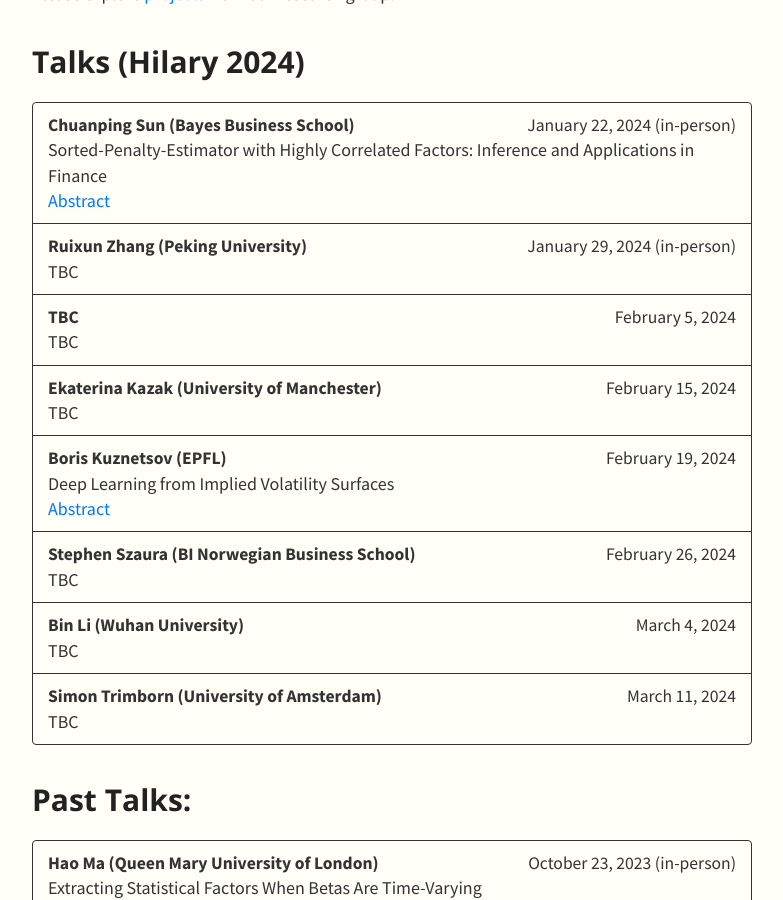
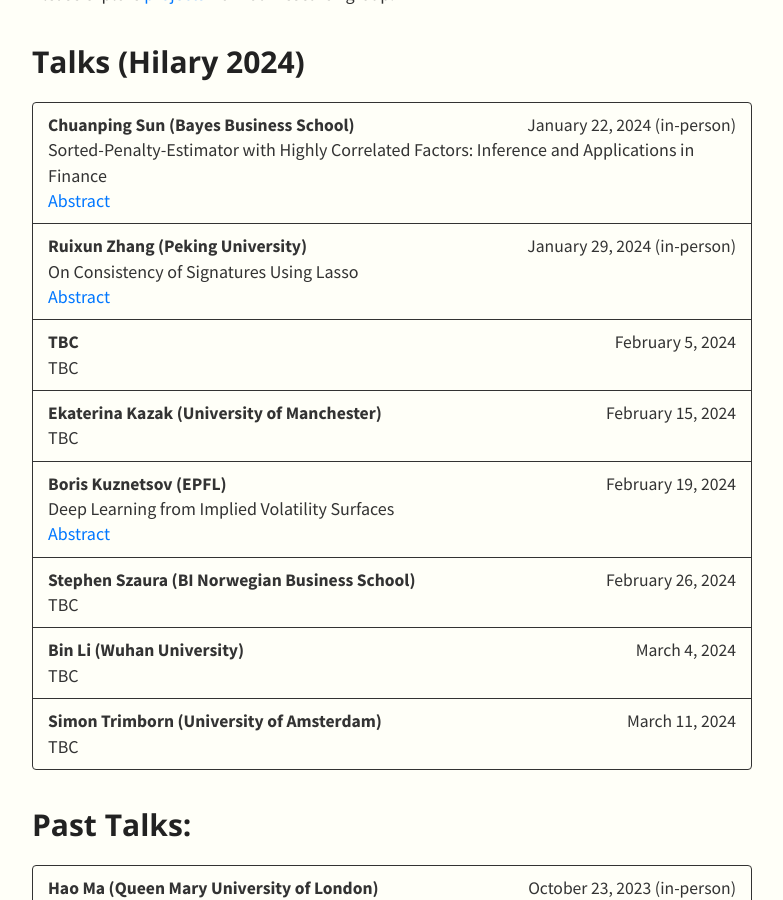
Before and after one commit to SML-Fin/SML-Fin.github.io, a Jekyll site: the page built from index.md, in a window 1280 px wide and 900 px high, scrolled down 488 px. Shown: the whole window, without its empty margins (248-1031 px from the left). Built offline with Jekyll 4.4.1, drawn with Linux system fonts in a browser that asks for light colours; nearby versions of some CDN libraries; our own code applies the rules of GitHub Pages for plain Markdown files.

Commit message:
Update talks.yml

```diff
--- a/_data/talks.yml
+++ b/_data/talks.yml
@@ -6,7 +6,8 @@
       abstract: The LASSO-type shrinkage method have become increasingly popular in the big data era. However, variable correlations can significantly compromise the stability and validity of such estimators. This paper advances the development of a correlation-robust LASSO-type estimator, the ordered-weighted-LASSO (OWL) estimator (Figueiredo and Nowak, 2016). We develop the (non)asymptotic properties of the OWL estimator, considering less restrictive conditions, including the alpha-mixing condition and accommodating heavier tails than the standard i.i.d. sub-Gaussian setting. Furthermore, we propose a de-biased version of this estimator and establish its asymptotic normality. Through simulated data, we demonstrate that the de-biased OWL estimator significantly reduces estimation errors. Empirically, we apply it to identify crucial factors from the factor zoo, revealing that, despite high correlation with numerous other factors, the market factor is the most influential in driving cross-sectional asset returns. Our findings also highlight the significant impact of liquidity, profitability and momentum-related factors on these returns.
     - speaker: Ruixun Zhang (Peking University)
       date: January 29, 2024 (in-person)
-      title: TBC
+      title: On Consistency of Signatures Using Lasso
+      abstract: Signature transforms are iterated path integrals of continuous and discrete-time time series data, and their universal nonlinearity linearizes the problem of feature selection. This paper revisits some statistical properties of signature transform under stochastic integrals with a Lasso regression framework, both theoretically and numerically. Our study shows that, for processes and time series that are closer to Brownian motion or random walk with weaker inter-dimensional correlations, the Lasso regression is more consistent for their signatures defined by It\^o integrals; for mean reverting processes and time series, their signatures defined by Stratonovich integrals have more consistency in the Lasso regression. Our findings highlight the importance of choosing appropriate definitions of signatures and stochastic models in statistical inference and machine learning. This is joint work with Xin Guo and Chaoyi Zhao.
     - speaker: TBC
       date: February 5, 2024
       title: TBC
```
